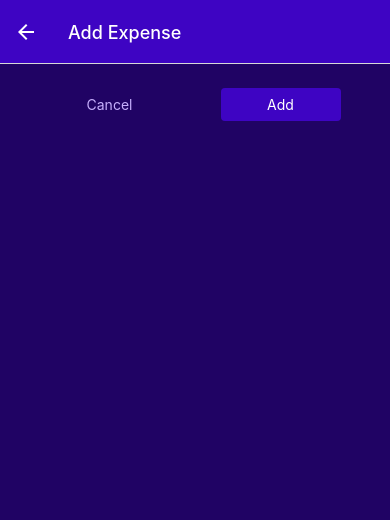
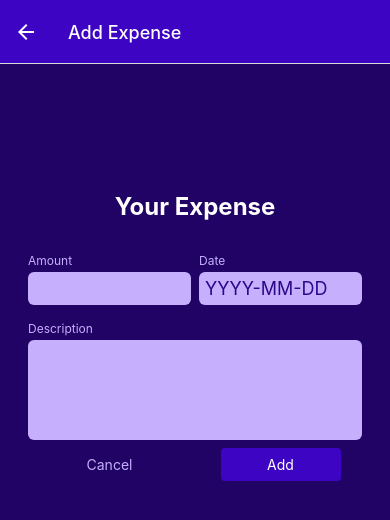
Before and after one commit to YuriiStreltsov/react-native-study, a React Native app: screen /ManageExpense in a window 390 px wide. Shown: the top 520 px of the page. Built offline with nearby package versions, Linux system fonts and the light colour scheme.

Commit message:
Added user form without validation

```diff
--- /dev/null
+++ b/components/ManageExpense/ExpenseForm.js
@@ -0,0 +1,114 @@
+import { StyleSheet, Text, View } from 'react-native';
+import Input from './Input';
+import { useState } from 'react';
+import Button from '../UI/Button';
+
+function ExpenseForm({ submitButtonLabel, onCancel, onSubmit }) {
+    const [inputValues, setInputValues] = useState({
+        amount: '',
+        date: '',
+        description: '',
+    });
+
+    function inputChangedHandler(inputIdentifier, enteredValue) {
+        setInputValues((currentInputValues) => {
+            return {
+                ...currentInputValues,
+                [inputIdentifier]: enteredValue,
+            };
+        });
+    }
+
+    function submitHandler() {
+        const expenseData = {
+            amount: +inputValues.amount,
+            date: new Date(inputValues.date),
+            description: inputValues.description,
+        };
+
+        onSubmit(expenseData);
+    }
+
+    return (
+        <View style={styles.form}>
+            <Text style={styles.title}>Your Expense</Text>
+            <View style={styles.inputsRow}>
+                <Input
+                    style={styles.rowInput}
+                    label="Amount"
+                    textInputConfig={{
+                        keyboardType: 'decimal-pad',
+                        onChangeText: (value) =>
+                            inputChangedHandler('amount', value),
+                        value: inputValues.amount,
+                    }}
+                />
+                <Input
+                    style={styles.rowInput}
+                    label="Date"
+                    textInputConfig={{
+                        placeholder: 'YYYY-MM-DD',
+                        maxLength: 10,
+                        onChangeText: (value) =>
+                            inputChangedHandler('date', value),
+                        value: inputValues.date,
+                    }}
+                />
+            </View>
+
+            <Input
+                label="Description"
+                textInputConfig={{
+                    multiline: true,
+                    autoCorrect: false,
+                    onChangeText: (value) =>
+                        inputChangedHandler('description', value),
+                    value: inputValues.description,
+                }}
+            />
+            <View style={styles.buttonsContainer}>
+                <Button
+                    style={styles.buttonCustom}
+                    mode="flat"
+                    onPress={onCancel}
+                >
+                    Cancel
+                </Button>
+                <Button style={styles.buttonCustom} onPress={submitHandler}>
+                    {submitButtonLabel}
+                </Button>
+            </View>
+        </View>
+    );
+}
+
+export default ExpenseForm;
+
+const styles = StyleSheet.create({
+    form: {
+        marginTop: 80,
+    },
+    title: {
+        fontSize: 24,
+        fontWeight: 'bold',
+        color: 'white',
+        marginVertical: 24,
+        textAlign: 'center',
+    },
+    inputsRow: {
+        flexDirection: 'row',
+        justifyContent: 'space-between',
+    },
+    rowInput: {
+        flex: 1,
+    },
+    buttonsContainer: {
+        flexDirection: 'row',
+        justifyContent: 'space-around',
+        alignItems: 'center',
+    },
+    buttonCustom: {
+        minWidth: 120,
+        marginHorizontal: 8,
+    },
+});
--- /dev/null
+++ b/components/ManageExpense/Input.js
@@ -0,0 +1,41 @@
+import { StyleSheet, Text, TextInput, View } from 'react-native';
+import { GlobalStyles } from '../../constants/styles';
+
+function Input({ label, style, textInputConfig }) {
+    const inputStyles = [styles.input];
+
+    if (textInputConfig && textInputConfig.multiline) {
+        inputStyles.push(styles.inputMultiline);
+    }
+    return (
+        <View style={[styles.inputContainer, style]}>
+            <Text style={styles.label}>{label}</Text>
+            <TextInput style={inputStyles} {...textInputConfig} />
+        </View>
+    );
+}
+
+export default Input;
+
+const styles = StyleSheet.create({
+    inputContainer: {
+        marginHorizontal: 4,
+        marginVertical: 8,
+    },
+    label: {
+        fontSize: 12,
+        color: GlobalStyles.colors.primary100,
+        marginBottom: 4,
+    },
+    input: {
+        backgroundColor: GlobalStyles.colors.primary100,
+        color: GlobalStyles.colors.primary700,
+        padding: 6,
+        borderRadius: 6,
+        fontSize: 18,
+    },
+    inputMultiline: {
+        minHeight: 100,
+        textAlignVertical: 'top',
+    },
+});
--- a/screens/ManageExpense.js
+++ b/screens/ManageExpense.js
@@ -1,10 +1,11 @@
 import { useContext, useLayoutEffect } from 'react';
-import { StyleSheet, View } from 'react-native';
+import { StyleSheet, TextInput, View } from 'react-native';
 import IconButton from '../components/UI/IconButton';
 import { GlobalStyles } from '../constants/styles';
 import Button from '../components/UI/Button';
 import { ExpensesContext } from '../store/expenses-context';
 import { getRandomLast6DaysData } from '../util/date';
+import ExpenseForm from '../components/ManageExpense/ExpenseForm';
 
 function ManageExpense({ route, navigation }) {
     const { addExpense, deleteExpense, updateExpense } =
@@ -27,37 +28,22 @@
         navigation.goBack();
     }
 
-    function confirmHandler() {
+    function confirmHandler(expenseData) {
         if (isEditing) {
-            updateExpense(editedExpenseId, {
-                description: 'Old updated',
-                amount: Number((Math.random() * 100).toFixed(2)),
-                date: getRandomLast6DaysData(),
-            });
+            updateExpense(editedExpenseId, expenseData);
         } else {
-            addExpense({
-                description: 'New added',
-                amount: Number((Math.random() * 100).toFixed(2)),
-                date: new Date(Date.now()),
-            });
+            addExpense(expenseData);
         }
         navigation.goBack();
     }
 
     return (
         <View style={styles.container}>
-            <View style={styles.buttonsContainer}>
-                <Button
-                    style={styles.buttonCustom}
-                    mode="flat"
-                    onPress={cancelHandler}
-                >
-                    Cancel
-                </Button>
-                <Button style={styles.buttonCustom} onPress={confirmHandler}>
-                    {isEditing ? 'Update' : 'Add'}
-                </Button>
-            </View>
+            <ExpenseForm
+                submitButtonLabel={isEditing ? 'Update' : 'Add'}
+                onCancel={cancelHandler}
+                onSubmit={confirmHandler}
+            />
             {isEditing && (
                 <View style={styles.deleteContainer}>
                     <IconButton
@@ -80,15 +66,6 @@
         padding: 24,
         backgroundColor: GlobalStyles.colors.primary800,
     },
-    buttonsContainer: {
-        flexDirection: 'row',
-        justifyContent: 'space-around',
-        alignItems: 'center',
-    },
-    buttonCustom: {
-        minWidth: 120,
-        marginHorizontal: 8,
-    },
     deleteContainer: {
         marginTop: 16,
         paddingTop: 8,
```
